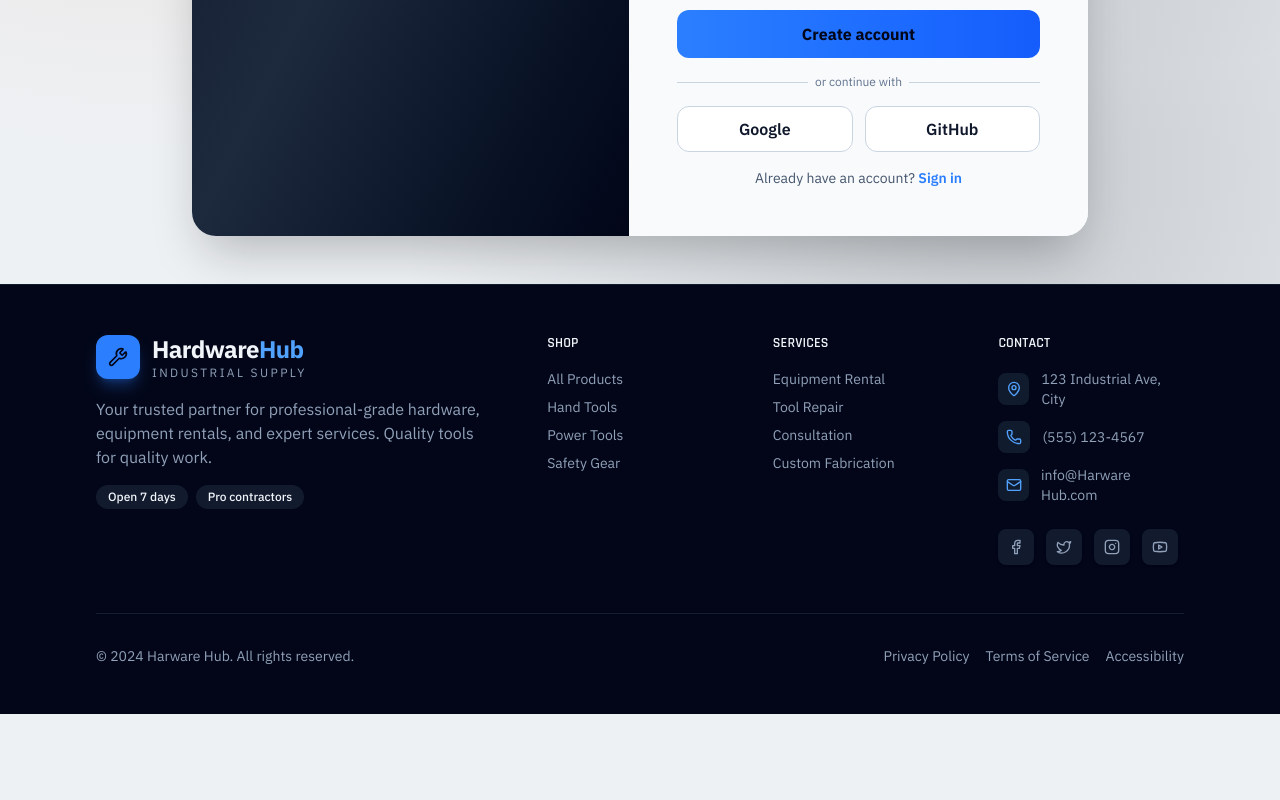
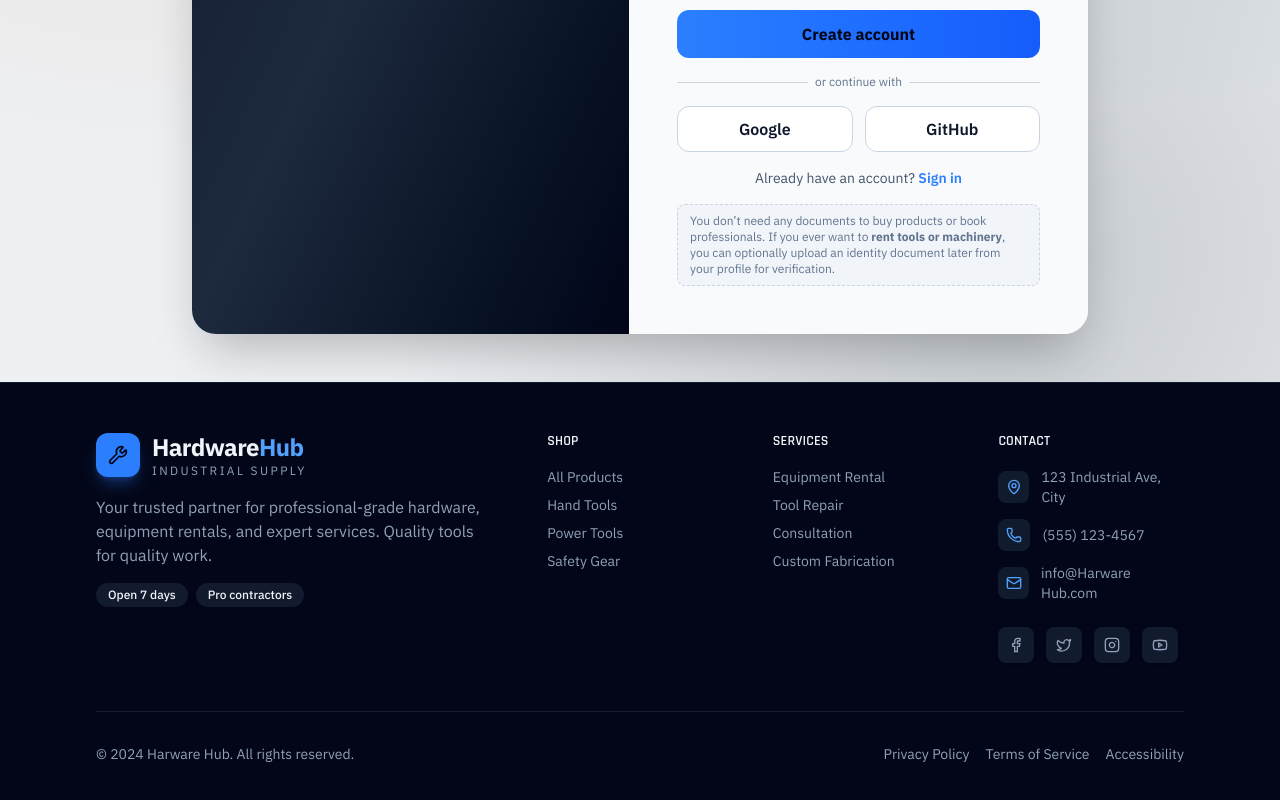
Before and after one commit to laxman621/hardware_hub, a React (Vite) app: page /register in a window 1280 px wide. Shown: the part 747-1547 px from the top of the page. Before the commit the page ends 1461 px from the top, so only its background shows below. Built offline with nearby package versions, Linux system fonts and the light colour scheme.

Commit message:
Resolved merge conflicts from laxman branch

```diff
--- a/src/pages/RegisterPage.jsx
+++ b/src/pages/RegisterPage.jsx
@@ -1,5 +1,4 @@
-
-   import React, { useState } from 'react'
+import React, { useState } from 'react'
    import { Link, useNavigate } from 'react-router-dom';
    import { useAuth } from '../context/AuthContext';
    import { authAPI } from '../utils/api';
@@ -242,6 +241,10 @@ export default function RegisterPage() {
             Already have an account?{' '}
             <Link to="/login" className="text-blue-500 font-semibold no-underline hover:underline">Sign in</Link>
           </p>
+
+          <p className="m-0 text-xs text-slate-500 bg-slate-100 border border-dashed border-slate-300 rounded-lg px-3 py-2">
+            You don’t need any documents to buy products or book professionals. If you ever want to <strong>rent tools or machinery</strong>, you can optionally upload an identity document later from your profile for verification.
+          </p>
         </form>
       </section>
     </div>
```
